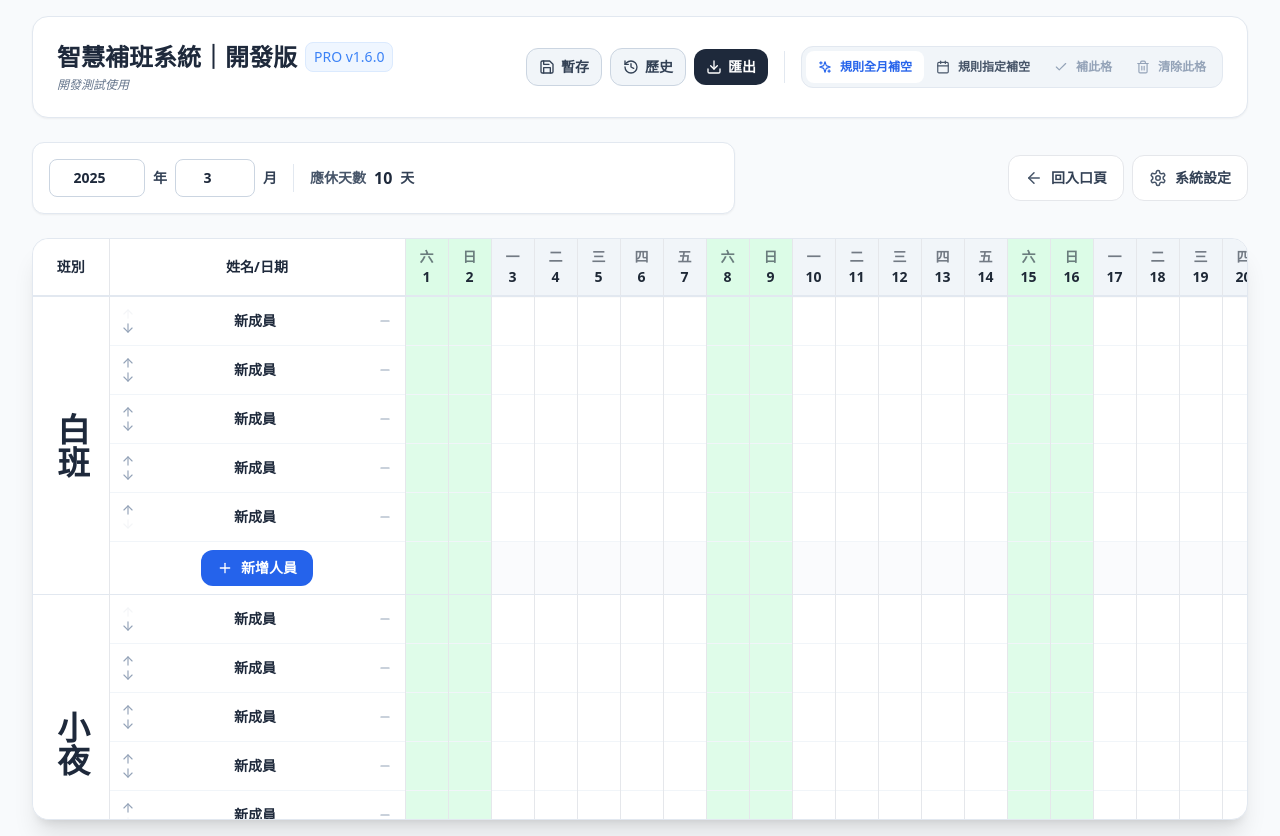
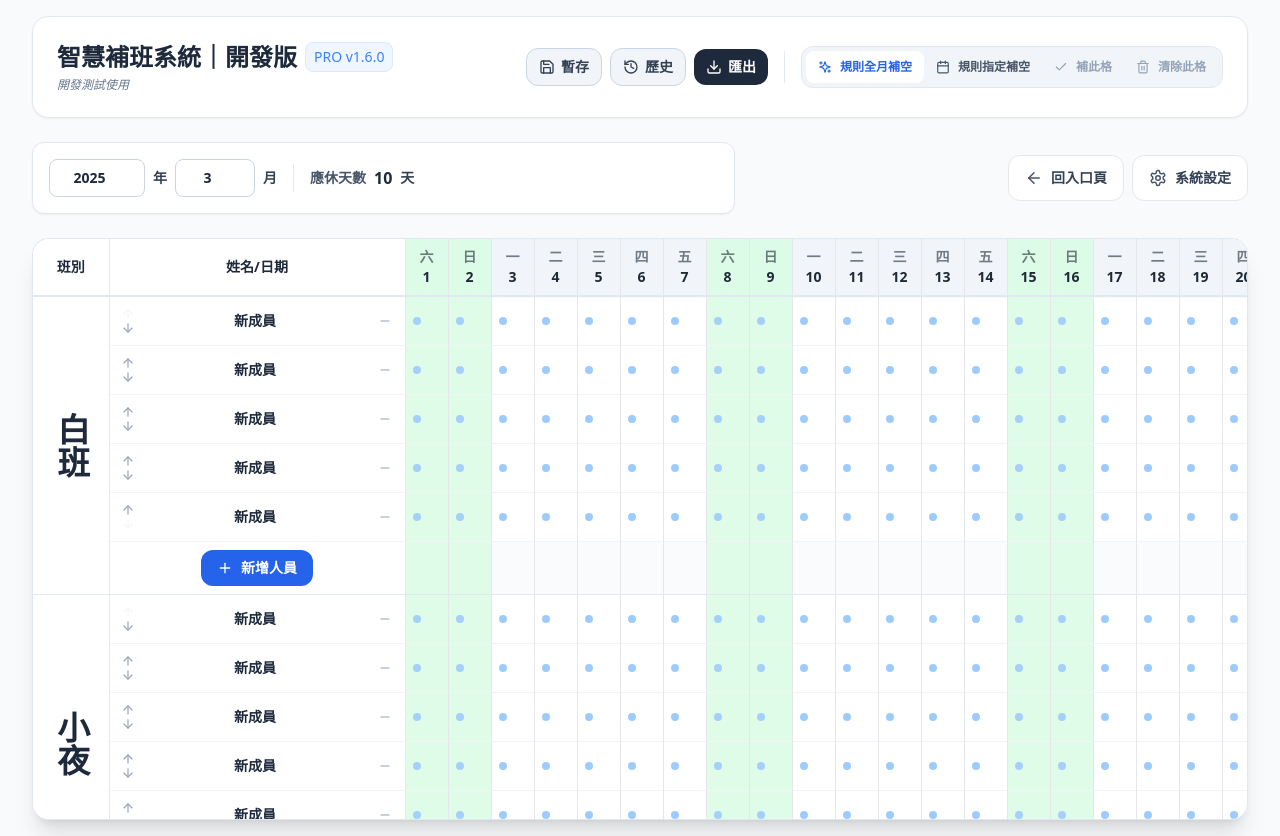
Before and after one commit to abyssynt/react-schedule-pro-smartfill, a React (Vite) app: page / in a window 1280 px wide. Both pictures are taken after a click on the button "開啟最近班表". Built offline with nearby package versions, Linux system fonts and the light colour scheme.

Commit message:
Update App.jsx

```diff
--- a/src/App.jsx
+++ b/src/App.jsx
@@ -1388,19 +1388,45 @@ function ScheduleView({ changeScreen, colors, setColors, customHolidays, setCust
 
       if (event.key === 'Backspace') {
         event.preventDefault();
+        if (!rangeInputBuffer) {
+          setSchedule(prev => {
+            const next = JSON.parse(JSON.stringify(prev));
+            selectedRangeCells.forEach(({ staffId, dateStr }) => {
+              if (!next[staffId]) next[staffId] = {};
+              next[staffId][dateStr] = null;
+            });
+            return next;
+          });
+          resetRangeInputBuffer();
+          return;
+        }
         const nextBuffer = rangeInputBuffer.slice(0, -1);
+        if (!nextBuffer) {
+          resetRangeInputBuffer();
+          return;
+        }
         setRangeInputBuffer(nextBuffer);
-        if (nextBuffer) {
-          keepRangeInputBufferAlive();
-        } else {
+        const parsed = normalizeManualShiftCode(nextBuffer, mergedLeaveCodes);
+        if (parsed.isValid) {
+          if (selectedRangeCells.length > 1) applyValueToSelection(nextBuffer, { quiet: true });
+          else if (selectedRangeCells[0]) commitCellValue(selectedRangeCells[0].staffId, selectedRangeCells[0].dateStr, nextBuffer, { quiet: true });
           resetRangeInputBuffer();
+          return;
         }
+        keepRangeInputBufferAlive();
         return;
       }
 
       if (event.key.length === 1 && !event.altKey) {
         event.preventDefault();
         const nextBuffer = `${rangeInputBuffer}${event.key}`;
+        const parsed = normalizeManualShiftCode(nextBuffer, mergedLeaveCodes);
+        if (parsed.isValid) {
+          if (selectedRangeCells.length > 1) applyValueToSelection(nextBuffer, { quiet: true });
+          else if (selectedRangeCells[0]) commitCellValue(selectedRangeCells[0].staffId, selectedRangeCells[0].dateStr, nextBuffer, { quiet: true });
+          resetRangeInputBuffer();
+          return;
+        }
         setRangeInputBuffer(nextBuffer);
         keepRangeInputBufferAlive();
       }
@@ -2810,8 +2836,15 @@ const openSelectedCellFillModal = () => {
                                   }}
                                   className={`block min-w-0 w-full ${densityConfig.cellHeightClass} px-1 text-center bg-transparent border-none font-bold ${tableFontSizeClass} ${isInvalid ? 'text-red-600' : ''}`}
                                   style={{ color: isInvalid ? '#dc2626' : tableFontColor }}
-                                  title="雙擊可手動輸入代碼，Enter 確認"
+                                  title="雙擊可手動輸入代碼，直接輸入代碼或 Delete 清空"
                                 />
+                                {showBlueDots && (
+                                  <span
+                                    className="pointer-events-none absolute left-1 top-1/2 -translate-y-1/2 z-0 w-3.5 h-3.5 flex items-center justify-center"
+                                  >
+                                    <span className={`${densityConfig.selectorDotClass} rounded-full transition-all ${isSelected ? 'bg-blue-700 scale-110' : inRangeSelection ? 'bg-violet-600 scale-110' : 'bg-blue-300/90'}`}></span>
+                                  </span>
+                                )}
                                 <select
                                   ref={(el) => {
                                     if (el) cellSelectRefs.current[cellKey] = el;
```
